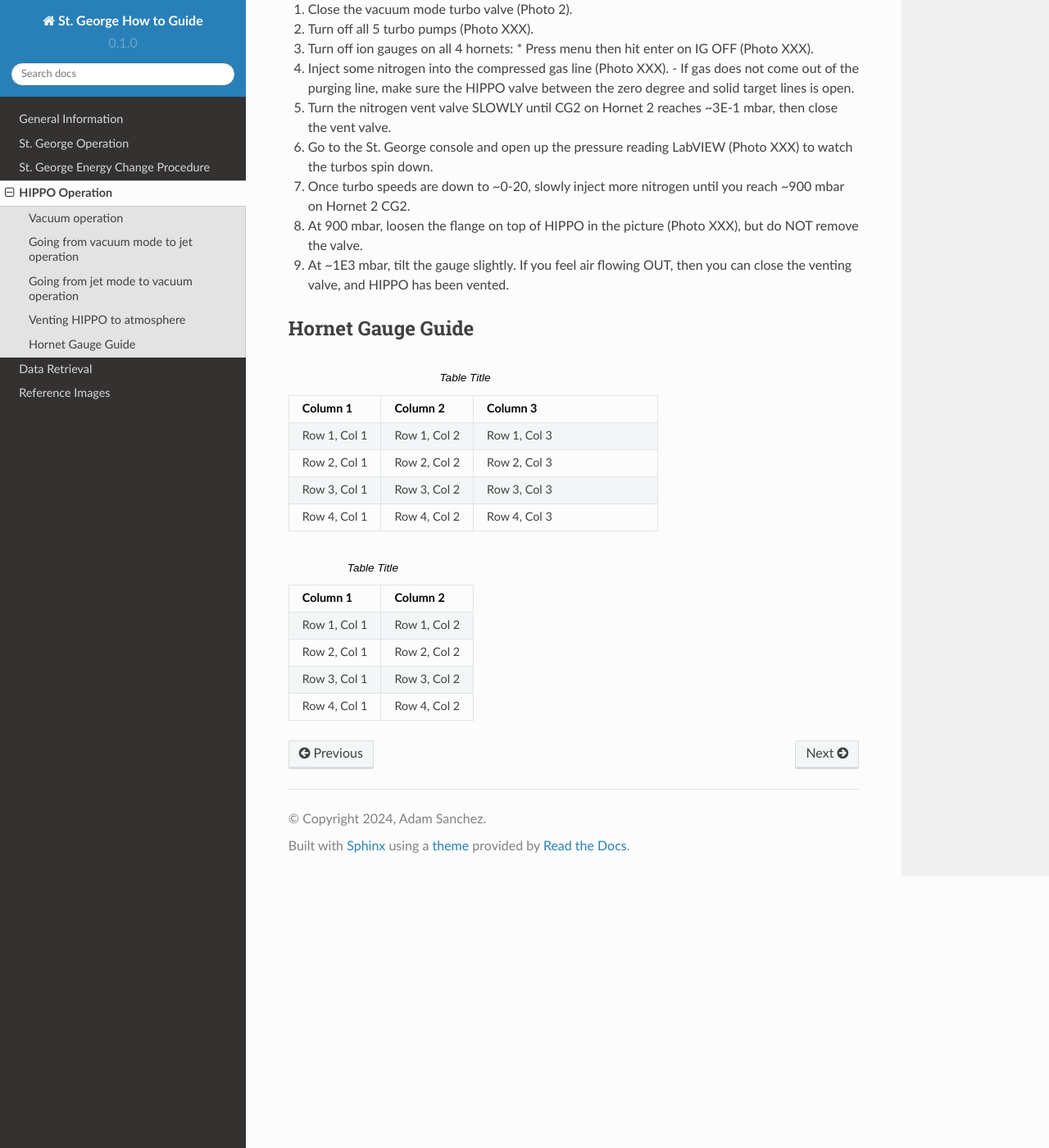
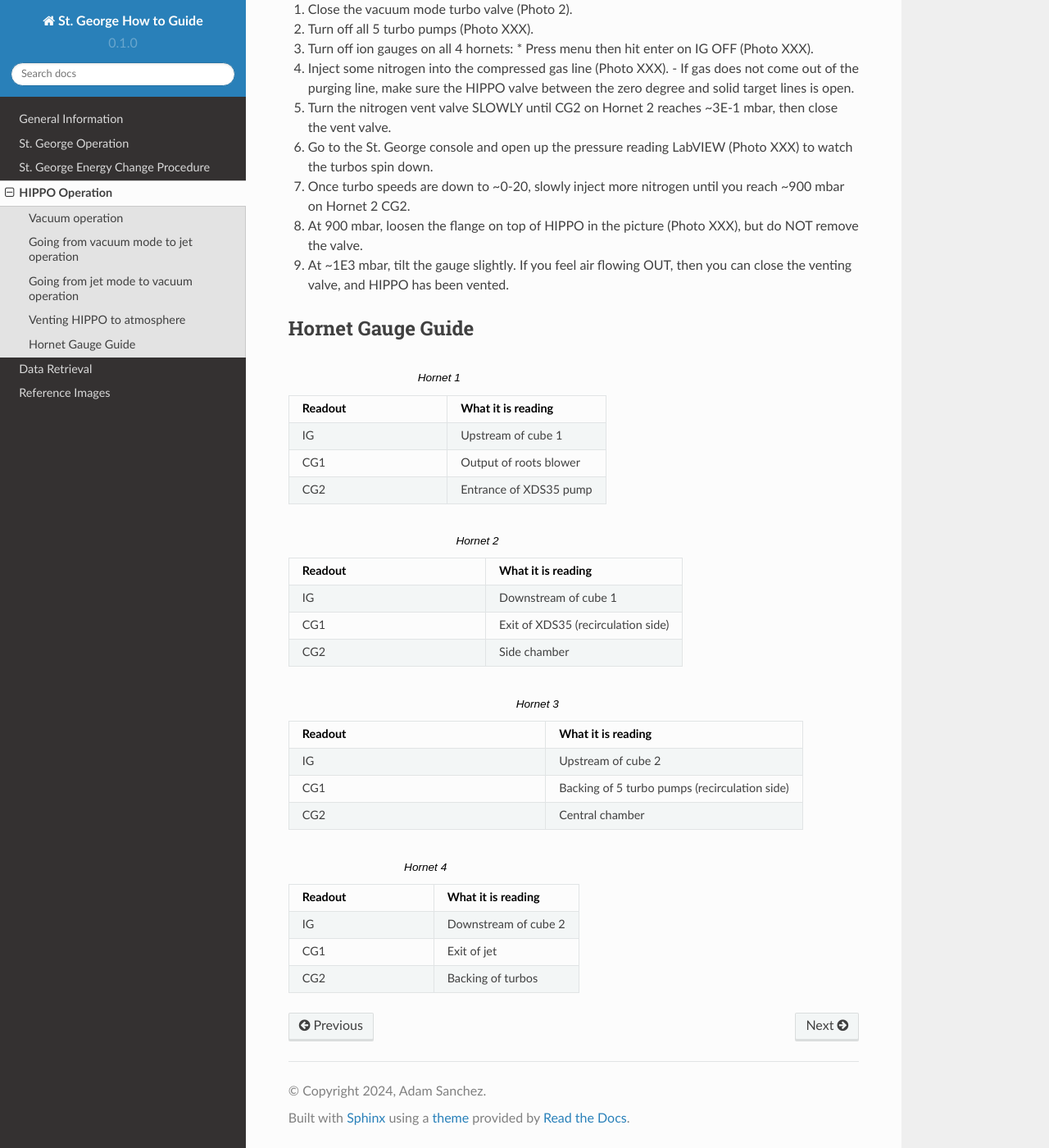
Before and after one commit to asanch25/StG-How-To, a Sphinx documentation site: the page built from docs/source/HIPPOoperation.rst, in a window 1280 px wide and 1400 px high, scrolled down 2856 px. Shown: the whole window at 82% size. Built offline with Sphinx 7.4.7 and the Read the Docs theme 2.0.0, drawn with Linux system fonts in a browser that asks for light colours; pages that are not in the unit, such as notebooks, are missing from menus.

Commit message:
Update HIPPOoperation.rst

```diff
--- a/docs/source/HIPPOoperation.rst
+++ b/docs/source/HIPPOoperation.rst
@@ -176,52 +176,57 @@ Venting HIPPO to atmosphere
 
 Hornet Gauge Guide
 ------------------
-.. list-table:: Title
-   :widths: 25 25 50
-   :header-rows: 1
-
-   * - Heading row 1, column 1
-     - Heading row 1, column 2
-     - Heading row 1, column 3
-   * - Row 1, column 1
-
-     - Row 1, column 3
-   * - Row 2, column 1
-
-     - Row 2, column 3
-
-.. list-table:: Table Title
-   :widths: 25 25 50
-   :header-rows: 1
-
-   * - Column 1
-     - Column 2
-     - Column 3
-   * - Row 1, Col 1
-     - Row 1, Col 2
-     - Row 1, Col 3
-   * - Row 2, Col 1
-     - Row 2, Col 2
-     - Row 2, Col 3
-   * - Row 3, Col 1
-     - Row 3, Col 2
-     - Row 3, Col 3
-   * - Row 4, Col 1
-     - Row 4, Col 2
-     - Row 4, Col 3
 
 
-.. list-table:: Table Title
+
+.. list-table:: Hornet 1
    :widths: 50 50
    :header-rows: 1
 
-   * - Column 1
-     - Column 2
-   * - Row 1, Col 1
-     - Row 1, Col 2
-   * - Row 2, Col 1
-     - Row 2, Col 2
-   * - Row 3, Col 1
-     - Row 3, Col 2
-   * - Row 4, Col 1
-     - Row 4, Col 2
+   * - Readout
+     - What it is reading
+   * - IG
+     - Upstream of cube 1
+   * - CG1
+     - Output of roots blower
+   * - CG2
+     - Entrance of XDS35 pump
+
+.. list-table:: Hornet 2
+   :widths: 50 50
+   :header-rows: 1
+
+   * - Readout
+     - What it is reading
+   * - IG
+     - Downstream of cube 1
+   * - CG1
+     - Exit of XDS35 (recirculation side)
+   * - CG2
+     - Side chamber
+
+.. list-table:: Hornet 3
+   :widths: 50 50
+   :header-rows: 1
+
+   * - Readout
+     - What it is reading
+   * - IG
+     - Upstream of cube 2
+   * - CG1
+     - Backing of 5 turbo pumps (recirculation side)
+   * - CG2
+     - Central chamber
+
+.. list-table:: Hornet 4
+   :widths: 50 50
+   :header-rows: 1
+
+   * - Readout
+     - What it is reading
+   * - IG
+     - Downstream of cube 2
+   * - CG1
+     - Exit of jet
+   * - CG2
+     - Backing of turbos
```
